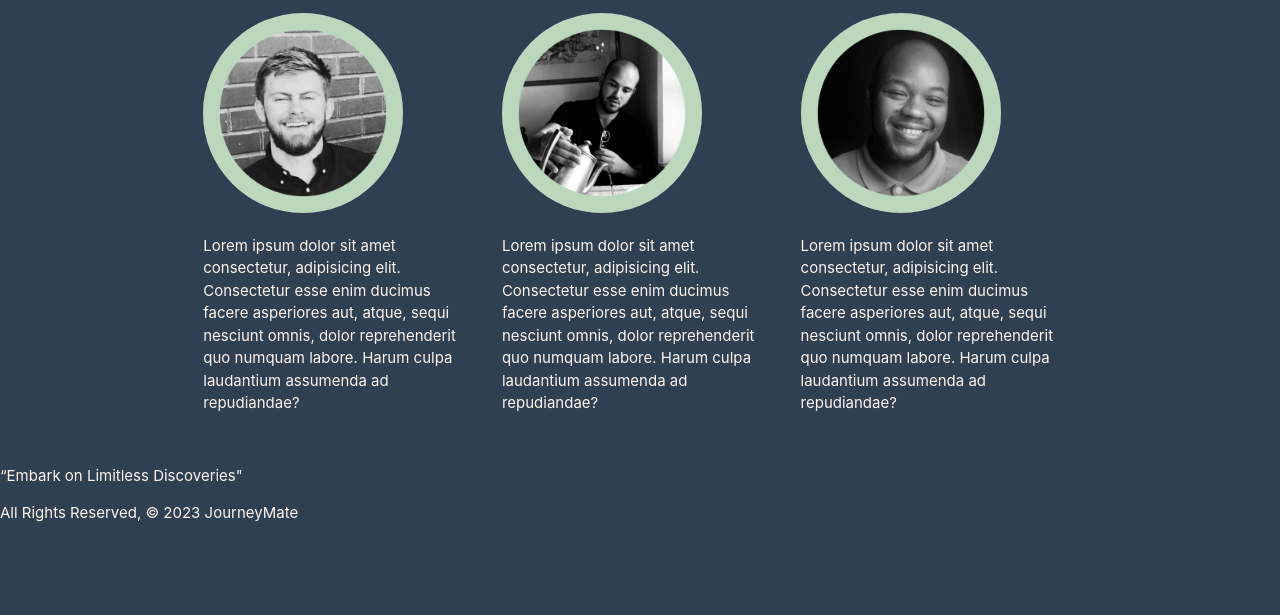
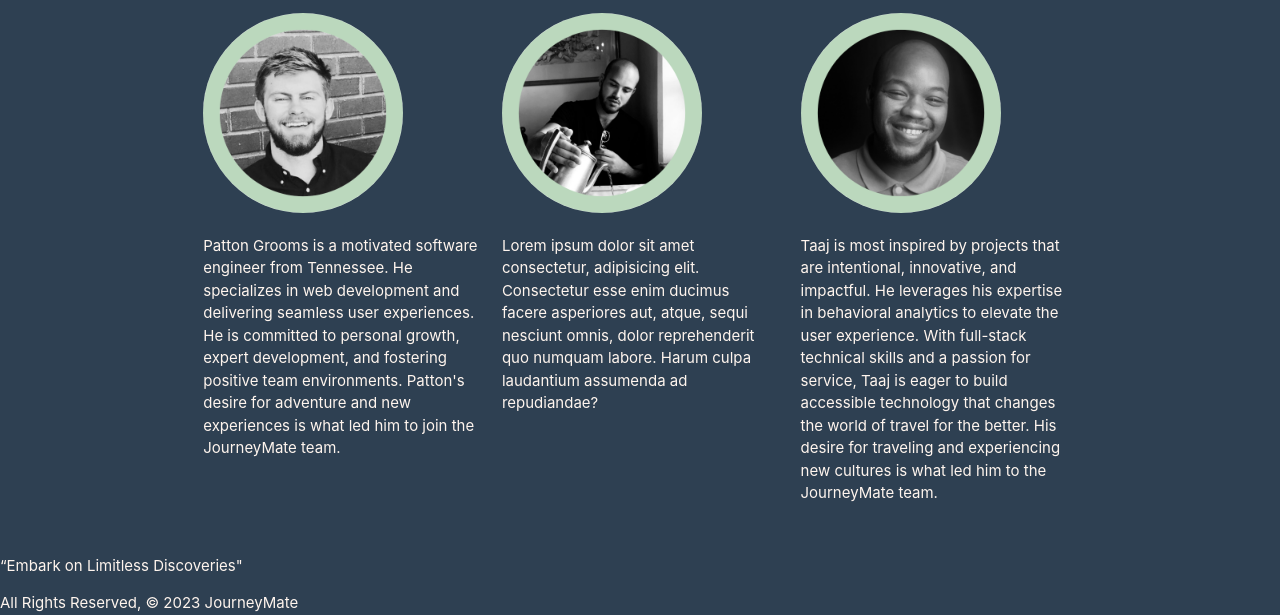
Before and after one commit to pattongrooms/project-3-STP, a Django app: page /about/ in a window 1280 px wide. Shown: the part 982-1597 px from the top of the page. Before the commit the page ends 1504 px from the top, so only its background shows below. Run offline with Django 4.2, Linux system fonts and the light colour scheme.

Commit message:
about bio edit

```diff
--- a/journeymate/main_app/templates/about.html
+++ b/journeymate/main_app/templates/about.html
@@ -22,7 +22,7 @@ Embark on unforgettable journeys with confidence and ease using JourneyMate. Sta
 
   <div class="col s4">
     <img class="circle" width="200" src="{% static 'images/patton1.png' %}">
-    <p>Lorem ipsum dolor sit amet consectetur, adipisicing elit. Consectetur esse enim ducimus facere asperiores aut, atque, sequi nesciunt omnis, dolor reprehenderit quo numquam labore. Harum culpa laudantium assumenda ad repudiandae?</p>
+    <p>Patton Grooms is a motivated software engineer from Tennessee. He specializes in web development and delivering seamless user experiences. He is committed to personal growth, expert development, and fostering positive team environments. Patton's desire for adventure and new experiences is what led him to join the JourneyMate team.</p>
   </div>
   <div class="col s4">
     <img class="circle" width="200" src="{% static 'images/sam.png' %}">
@@ -30,7 +30,7 @@ Embark on unforgettable journeys with confidence and ease using JourneyMate. Sta
   </div>
   <div class="col s4">
     <img class="circle" width="200" src="{% static 'images/taaj1.png' %}">
-    <p>Lorem ipsum dolor sit amet consectetur, adipisicing elit. Consectetur esse enim ducimus facere asperiores aut, atque, sequi nesciunt omnis, dolor reprehenderit quo numquam labore. Harum culpa laudantium assumenda ad repudiandae?</p>
+    <p>Taaj is most inspired by projects that are intentional, innovative, and impactful. He leverages his expertise in behavioral analytics to elevate the user experience. With full-stack technical skills and a passion for service, Taaj is eager to build accessible technology that changes the world of travel for the better. His desire for traveling and experiencing new cultures is what led him to the JourneyMate team.</p>
   </div>
 
 </div>
```
